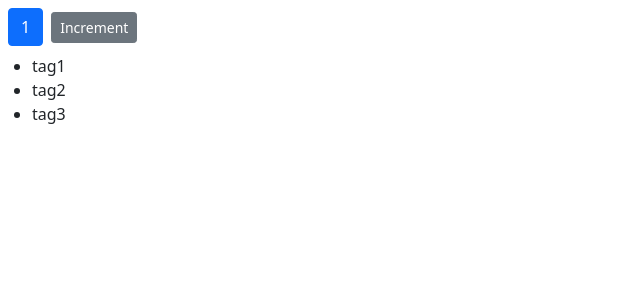
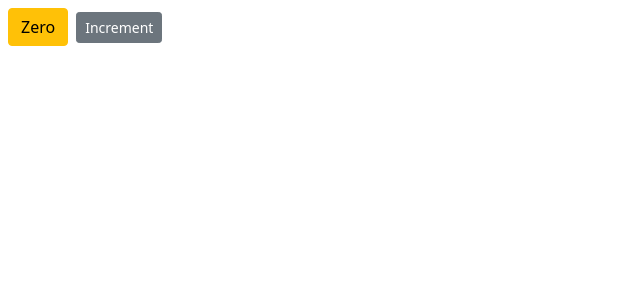
Before and after one commit to jvckmorvn/shopping-cart, a React (Create React App) app: page / in a window 1280 px wide. Shown: the top 300 px of the page, without its empty margins (0-640 px from the left). Built offline with nearby package versions, Linux system fonts and the light colour scheme.

Commit message:
Implemented incrementing counter

```diff
--- a/src/components/counter.jsx
+++ b/src/components/counter.jsx
@@ -2,20 +2,23 @@
 
 class Counter extends Component {
   state = {
-    count: 1,
-    tags: ["tag1", "tag2", "tag3"],
+    count: 0,
+  };
+
+  handleIncrement = () => {
+    this.setState({ count: this.state.count + 1 });
   };
 
   render() {
     return (
       <React.Fragment>
         <span className={this.getButtonClasses()}>{this.formatCount()}</span>
-        <button className="btn btn-secondary btn-sm">Increment</button>
-        <ul>
-          {this.state.tags.map((tag) => (
-            <li key={tag}>{tag}</li>
-          ))}
-        </ul>
+        <button
+          onClick={this.handleIncrement}
+          className="btn btn-secondary btn-sm"
+        >
+          Increment
+        </button>
       </React.Fragment>
     );
   }
```
